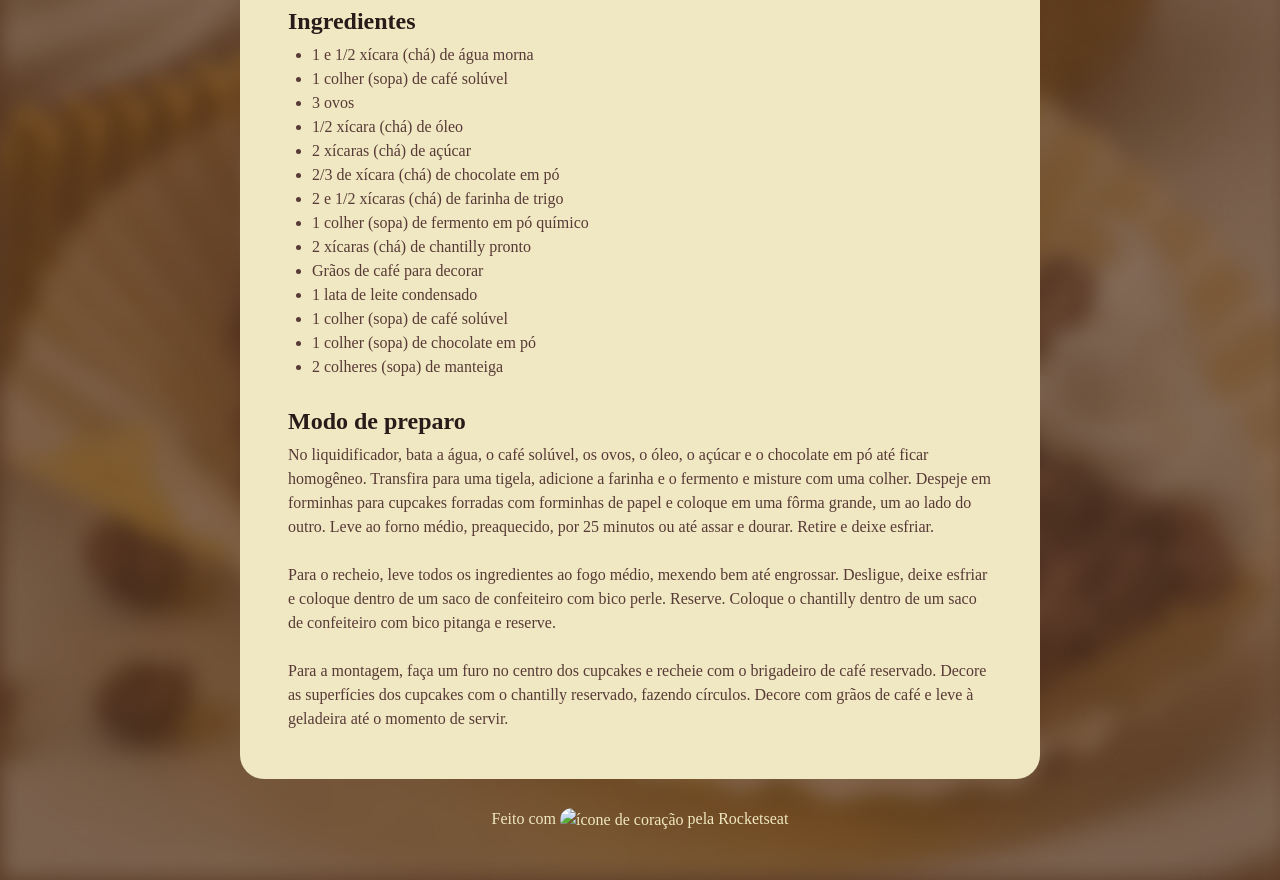
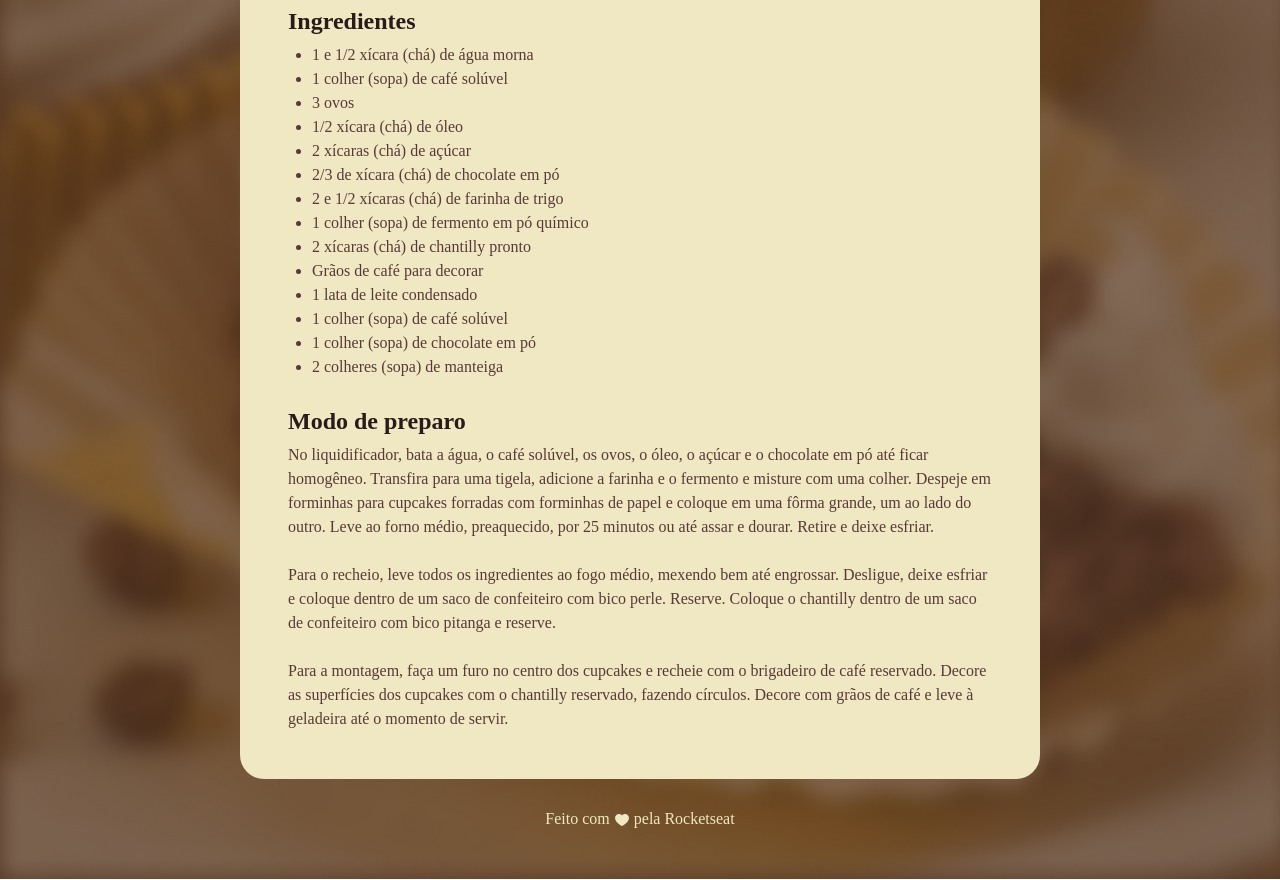
Before and after one commit to Hugo-Queiroz01/PAGINA-DE-RECEITAS, a plain HTML site: page index.html in a window 1280 px wide. Shown: the part 720-1600 px from the top of the page. Drawn offline with Linux system fonts and the light colour scheme; the site is published under a folder, as on GitHub Pages, so addresses that start at the root find nothing; a web font is replaced by a local one.

Commit message:
Corrigindo problema com caminho do ícone do footer

```diff
--- a/index.html
+++ b/index.html
@@ -73,7 +73,7 @@
   </div>
   <footer>
     Feito com
-     <img src="/assets/ph_heart-fill.svg" alt="ícone de coração">
+     <img src="assets/ph_heart-fill.svg" alt="ícone de coração">
     pela Rocketseat
   </footer>
 </body>
```
